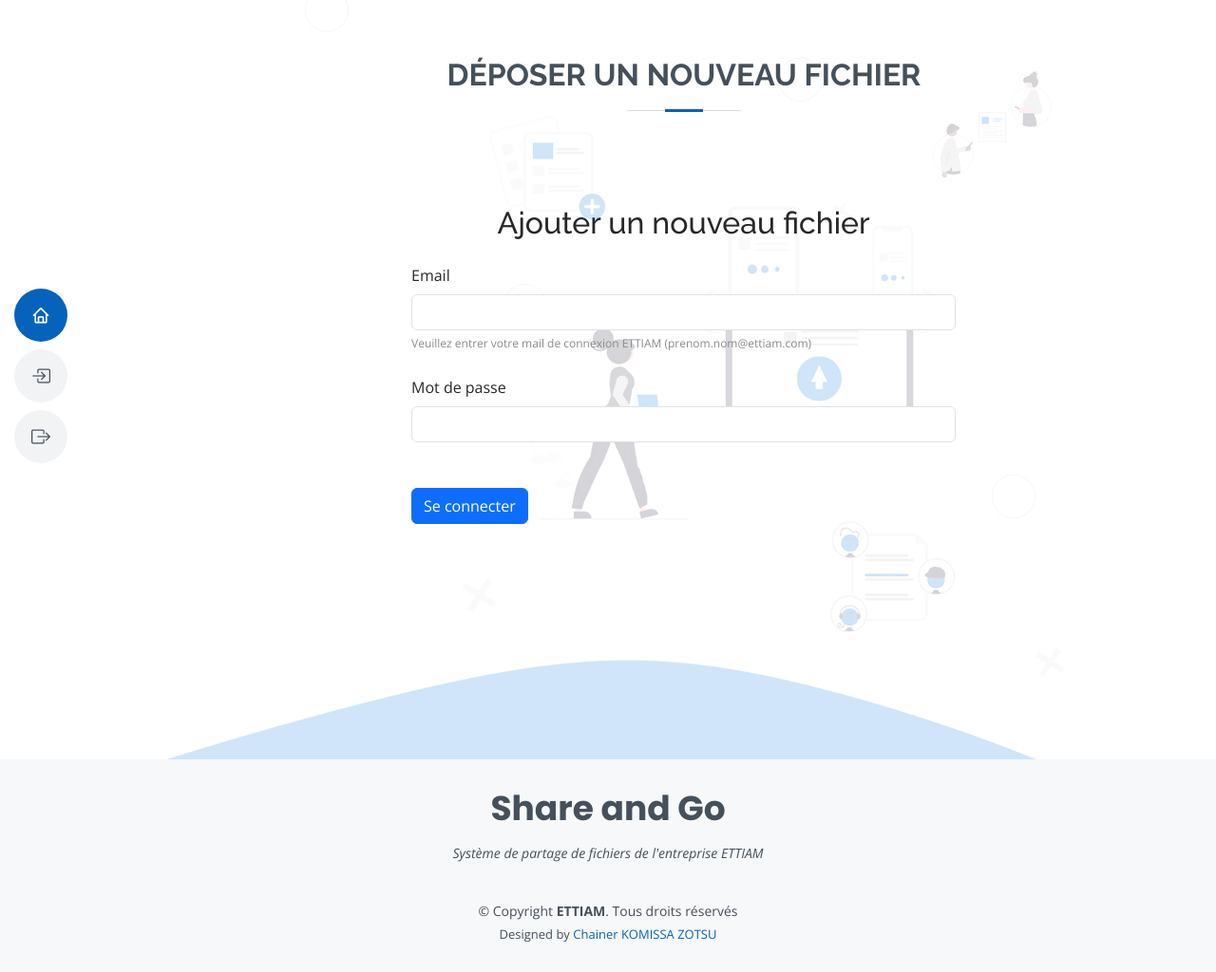
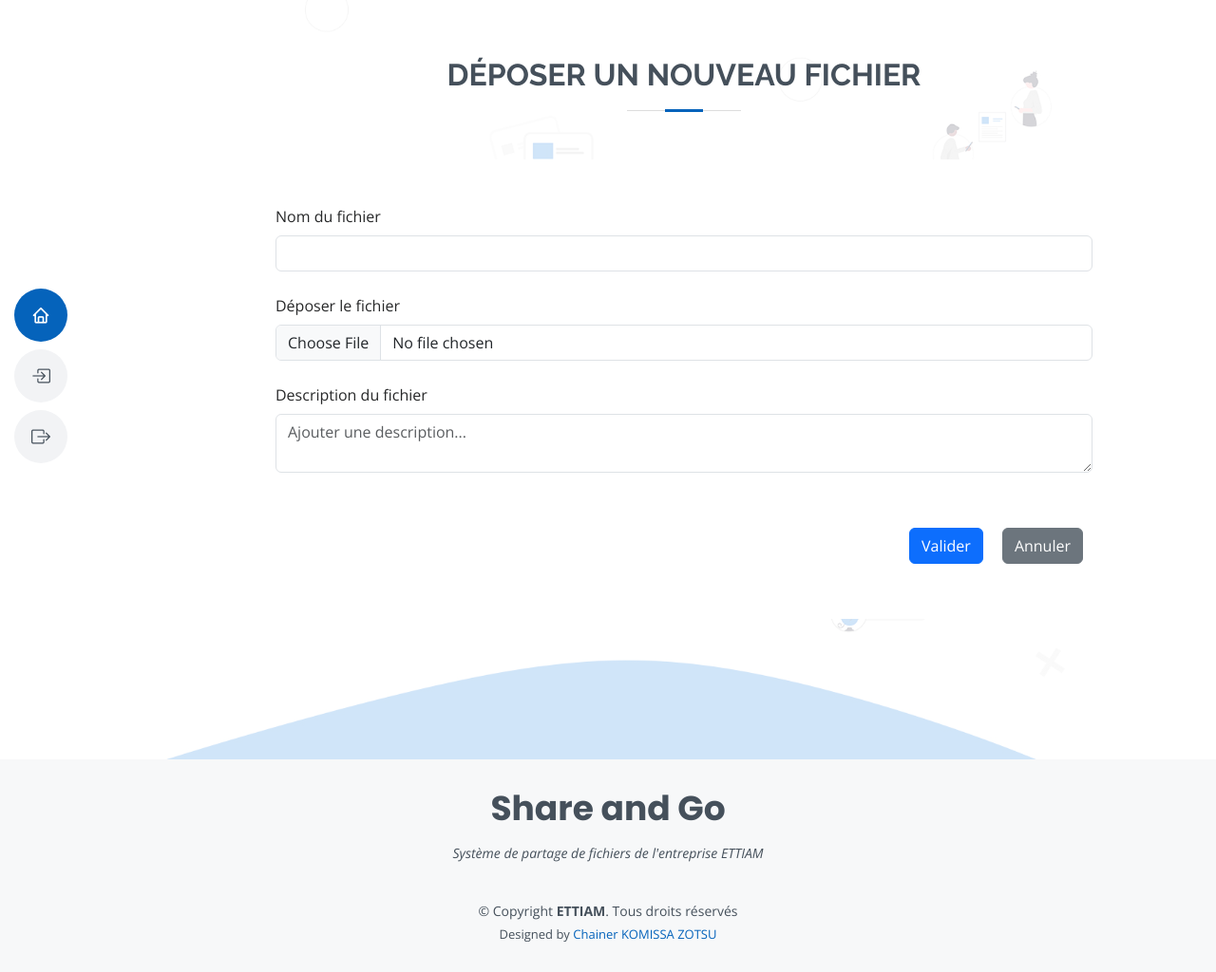
Before and after one commit to ChainerKOMISSA/ShareHub, a Flask app: page /upload in a window 1280 px wide. Shown: the top 1024 px of the page at 95% size. Run offline with Flask 3, Linux system fonts and the light colour scheme; some libraries are stand-ins or nearby versions.

Commit message:
Commit 13
Amélioration de la page d'upload de fichier

```diff
--- a/ShareHub/website/static/style.css
+++ b/ShareHub/website/static/style.css
@@ -356,7 +356,27 @@ section {
 
 .login {
     width : 70%;
+    background-color : #fff;
 }
+
+/*------------------------------------------------------------
+#Upload
+--------------------------------------------------------------*/
+.upload {
+    background-color : #fff;
+    flex-direction : row;
+}
+
+.btnform {
+    display : flex;
+    align-items : center;
+    justify-content : end;
+}
+
+.btn {
+    margin : 10px;
+}
+
 
 /*--------------------------------------------------------------
 # Services
--- a/ShareHub/website/templates/files.html
+++ b/ShareHub/website/templates/files.html
@@ -20,9 +20,7 @@
               <a href="/upload" type="button" class="btn btn-outline-primary">Déposer un nouveau fichier</a>
             </div>
         </div><br>
-      <div class="row">
-
-
+      <div class="row fichiers">
           <div class="col-lg-4 col-md-6 d-flex align-items-stretch" data-aos="zoom-in" data-aos-delay="100">
             <div class="icon-box iconbox-blue">
               <div class="icon">
--- a/ShareHub/website/templates/upload.html
+++ b/ShareHub/website/templates/upload.html
@@ -9,19 +9,25 @@
   </div>
 
     <div class="d-flex align-items-center justify-content-center">
-      <div class="container p-5 login" data-aos="zoom-in" data-aos-delay="100">
-        <h2 class="text-center mb-4">Ajouter un nouveau fichier</h2>
+      <div class="container p-5 upload" data-aos="zoom-in" data-aos-delay="100">
+        <!--<h2 class="text-center mb-4">Ajouter un nouveau fichier</h2>-->
         <form method="POST">
-          <formgroup class="mb-3">
-            <label for="email" class="form-label">Email</label>
-            <input type="email" class="form-control" id="email" name="email" required>
-            <small class="small">Veuillez entrer votre mail de connexion ETTIAM (prenom.nom@ettiam.com)</small>
+              <formgroup>
+            <label for="name" class="form-label">Nom du fichier</label>
+            <input type="name" class="form-control" id="name" name="name" required>
+          </formgroup><br>
+          <formgroup>
+            <label for="file" class="form-label">Déposer le fichier</label>
+            <input type="file" class="form-control" id="file" name="file" required>
+          </formgroup><br>
+          <formgroup>
+            <label for="description" class="form-label">Description du fichier</label>
+            <textarea id="description" class="form-control" name="description" placeholder="Ajouter une description..." required></textarea>
           </formgroup><br><br>
-          <formgroup class="mb-3">
-            <label for="password" class="form-label">Mot de passe</label>
-            <input type="password" class="form-control" id="password" name="password" required>
-          </formgroup><br><br>
-          <button type="submit" class="btn btn-primary">Se connecter</button>
+          <div class="btnform">
+            <button type="submit" class="btn btn-primary">Valider</button>
+            <button type="reset" class="btn btn-secondary">Annuler</button>
+          </div>
         </form>
       </div>
     </div>
```
